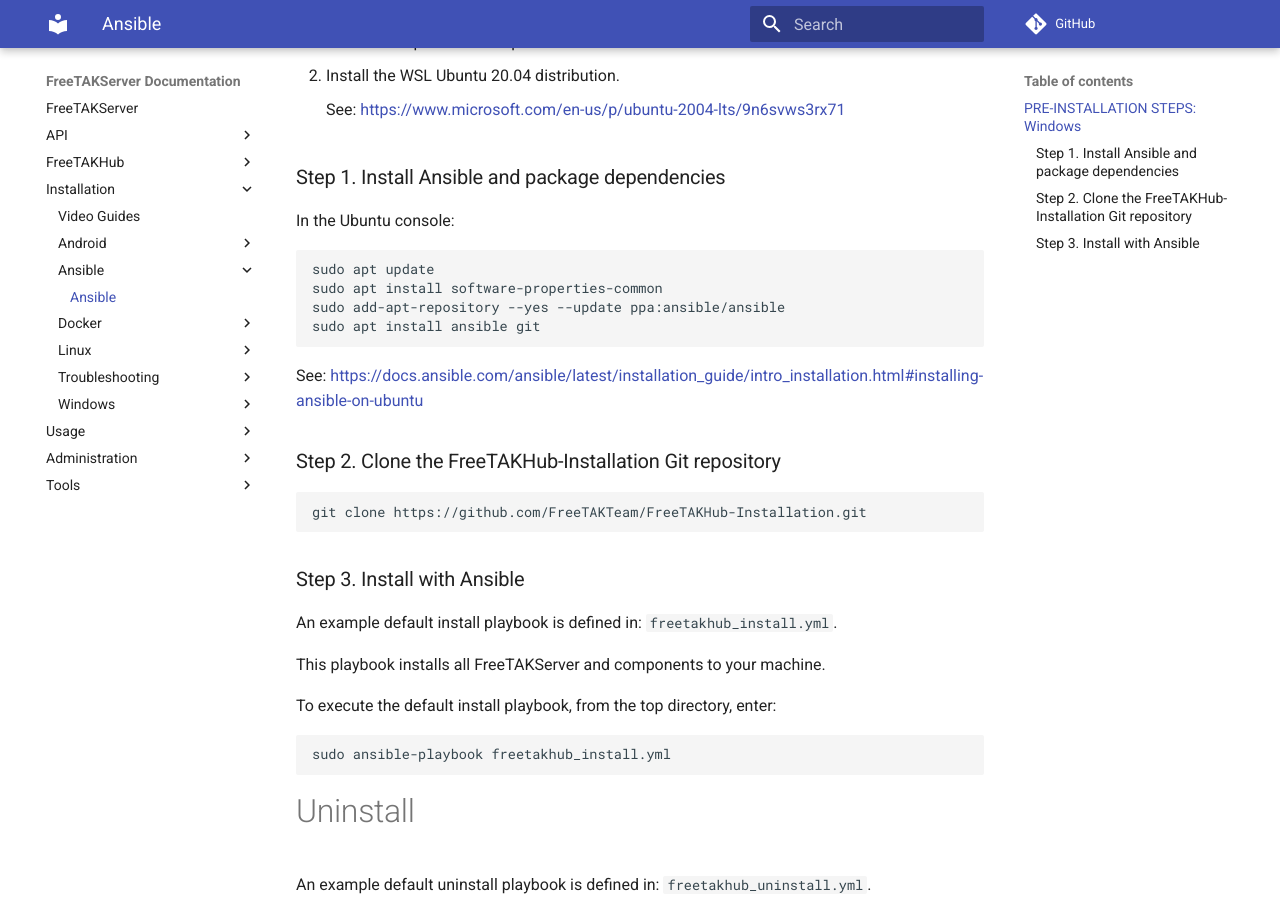
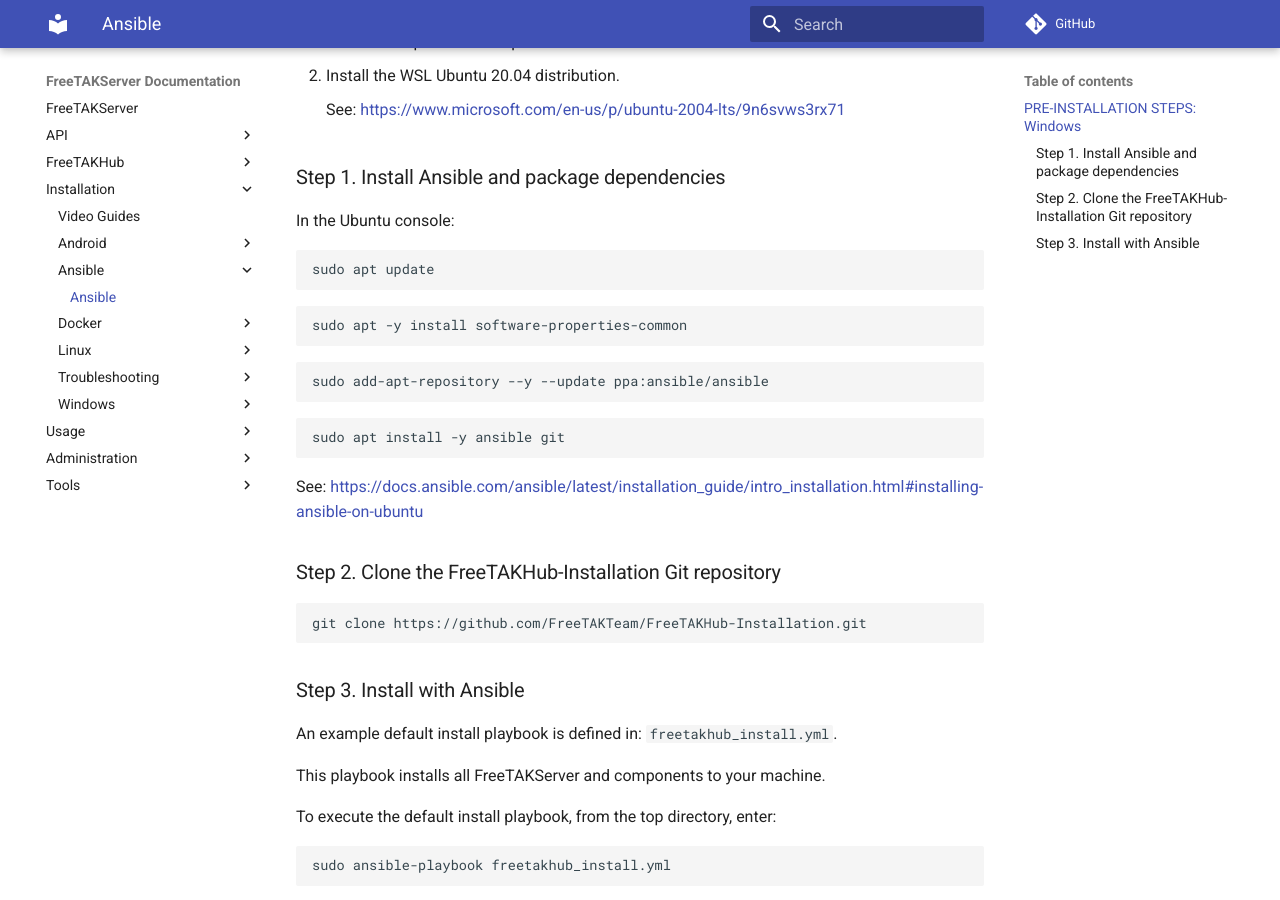
Before and after one commit to FreeTAKTeam/FreeTAKServer-User-Docs, an MkDocs documentation site: the page built from docs/docs/Installation/Ansible/Ansible.md, in a window 1280 px wide and 900 px high, scrolled down 526 px. Built offline with MkDocs 1.6.1 and Material for MkDocs 9.7.7, drawn with Linux system fonts in a browser that asks for light colours; comment, search, counter and statistics services are not loaded.

Commit message:
Update Ansible.md
add -y to apt commands to speed up installs and separate commands

````diff
--- a/docs/docs/Installation/Ansible/Ansible.md
+++ b/docs/docs/Installation/Ansible/Ansible.md
@@ -28,9 +28,18 @@
 
 ```console
 sudo apt update
-sudo apt install software-properties-common
-sudo add-apt-repository --yes --update ppa:ansible/ansible
-sudo apt install ansible git
+```
+
+```console
+sudo apt -y install software-properties-common
+```
+
+```console
+sudo add-apt-repository --y --update ppa:ansible/ansible
+```
+
+```console
+sudo apt install -y ansible git
 ```
 
 See: <https://docs.ansible.com/ansible/latest/installation_guide/intro_installation.html#installing-ansible-on-ubuntu>
````
